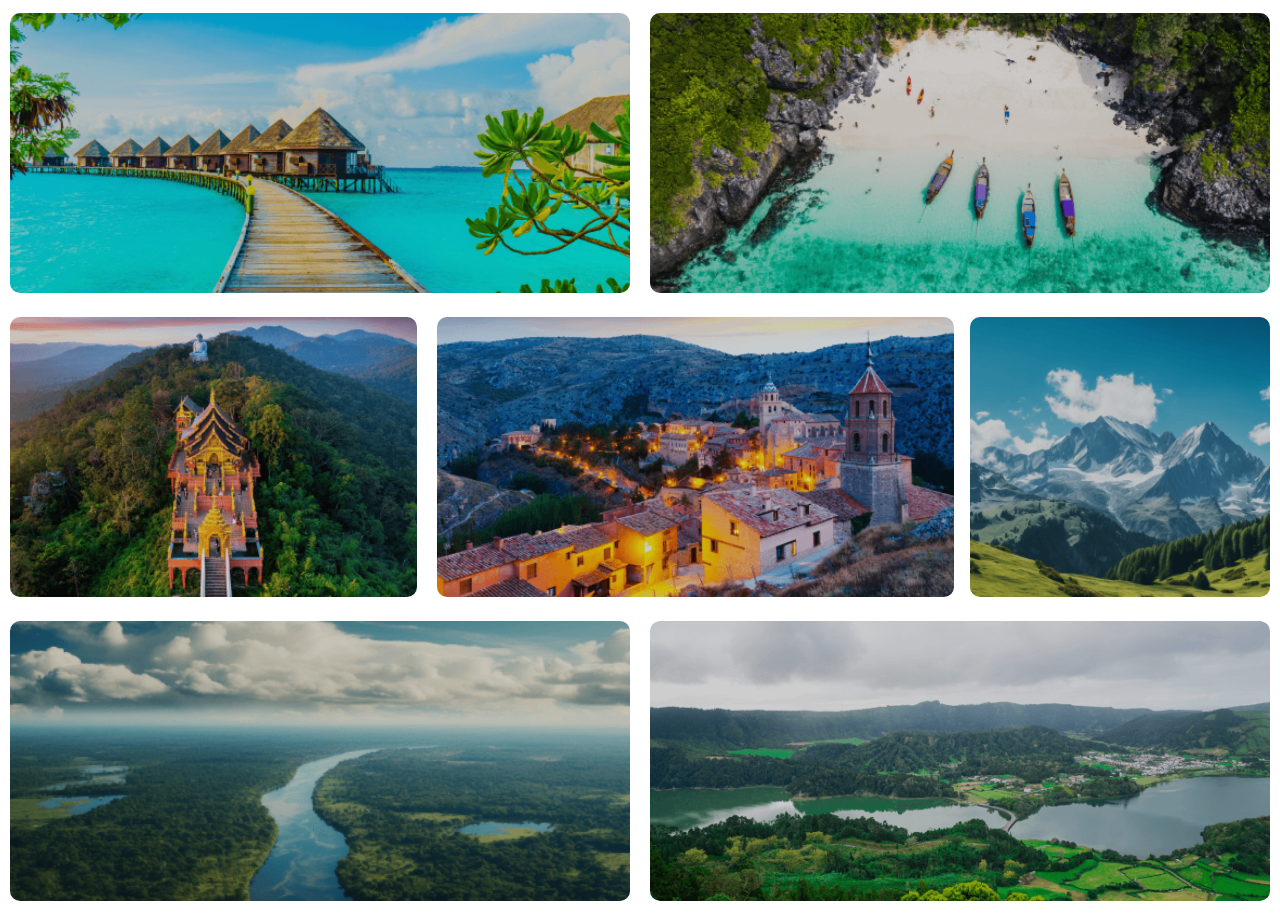
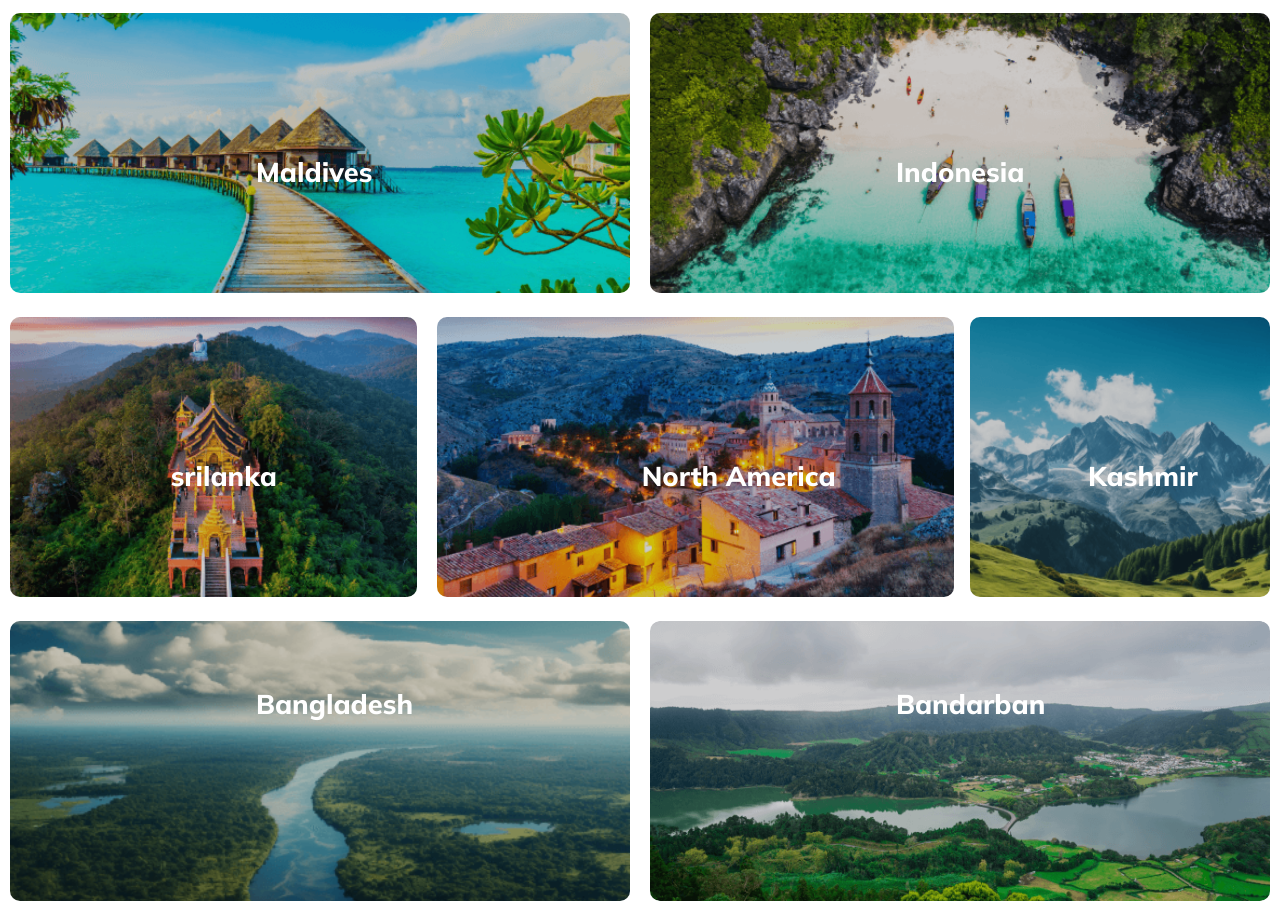
Before and after one commit to 0RafsanAhsan0/journey-junction-website, a plain HTML site: page index.html in a window 1280 px wide. Shown: the part 1629-2544 px from the top of the page. Drawn offline with Linux system fonts and the light colour scheme.

Commit message:
destination section with text completed

```diff
--- a/index.html
+++ b/index.html
@@ -56,7 +56,8 @@
             <div class="popular-container">
                 <h3 class="primary-title">Our Popular Tours</h3>
                 <p class="primary-para popular-description">Embark on unforgettable journeys with our popular tours.
-                    <br> Explore diverse landscapes, cultural wonders, and create lasting memories.</p>
+                    <br> Explore diverse landscapes, cultural wonders, and create lasting memories.
+                </p>
                 <ul>
                     <li class="primary-para">Enchanting European Capitals: Discover the allure of Paris, <br> Rome, and
                         Barcelona on this captivating journey through iconic European cities.</li>
@@ -82,24 +83,45 @@
             <div class="destination-image-container">
                 <div class="des-img-1">
                     <img src="./Images/maldive.png" alt="">
+                    <div class="country-name">
+                        <p>Maldives</p>
+                    </div>
                 </div>
                 <div class="des-img-2">
                     <img src="./Images/indonesia.png" alt="">
+                    <div class="country-name">
+                        <p>Indonesia</p>
+                    </div>
                 </div>
                 <div class="des-img-3">
                     <img src="./Images/srilanka.png" alt="">
+                    <div class="country-name">
+                        <p>srilanka</p>
+                    </div>
                 </div>
                 <div class="des-img-4">
                     <img src="./Images/north-america.png" alt="">
+                    <div class="country-name">
+                        <p>North America</p>
+                    </div>
                 </div>
                 <div class="des-img-5">
                     <img src="./Images/kashmir.png" alt="">
+                    <div class="country-name">
+                        <p>Kashmir</p>
+                    </div>
                 </div>
                 <div class="des-img-6">
                     <img src="./Images/bangladesh.png" alt="">
+                    <div class="country-name">
+                        <p>Bangladesh</p>
+                    </div>
                 </div>
                 <div class="des-img-7">
                     <img src="./Images/bandarban.png" alt="">
+                    <div class="country-name">
+                        <p>Bandarban</p>
+                    </div>
                 </div>
             </div>
         </section>
--- a/styles/journey.css
+++ b/styles/journey.css
@@ -134,11 +134,12 @@ body {
 }
 
 /* destination styles */
-.destination{
+.destination {
     text-align: center;
     margin-top: 100px;
 }
-.destination-image-container{
+
+.destination-image-container {
     width: 100%;
     height: 100%;
     display: grid;
@@ -147,41 +148,74 @@ body {
     border-radius: 20px;
     margin-top: 30px;
 }
-.destination-image-container img{
+
+.country-name {
+    color: #FFF;
+    text-align: center;
+    font-size: 1.7rem;
+    font-weight: 800;
+    position: absolute;
+    top: 25%;
+    left: 40%;
+
+}
+
+.destination-image-container img {
     width: 100%;
     height: 300px;
     object-fit: cover;
     border-radius: 20px;
     padding: 10px;
 }
-.des-img-1{
+
+.des-img-1 {
     grid-column: 1/span 6;
     grid-row: 1/span 2;
+    position: relative;
+
 }
-.des-img-2{
+
+.des-img-2 {
     grid-column: 7/span 13;
     grid-row: 1/span 2;
+    position: relative;
+
 }
-.des-img-3{
+
+.des-img-3 {
     grid-column: 1/span 4;
     grid-row: 2/span 3;
+    position: relative;
+
 }
-.des-img-4{
+
+.des-img-4 {
     width: 63%;
     grid-column: 5/span 9;
     grid-row: 2/span 3;
+    position: relative;
+
 }
-.des-img-5{
+
+.des-img-5 {
     grid-column: 10/span 13;
     grid-row: 2/span 3;
+    position: relative;
+
 }
-.des-img-6{
+
+.des-img-6 {
     grid-column: 1/span 6;
     grid-row: 3/span 4;
+    position: relative;
+
 }
-.des-img-7{
+
+.des-img-7 {
     grid-column: 7/span 13;
     grid-row: 3/span 4;
+    position: relative;
+
 }
 
 
@@ -227,46 +261,53 @@ body {
 
     .popular-img img {
         width: 425px;
-        /* margin-left: 30%; */
     }
 
-    .destination-image-container img{
+    .destination-image-container img {
         max-width: 100%;
     }
-    .destination-image-container{
+
+    .destination-image-container {
         display: block;
     }
-    .des-img-1{
+
+    .des-img-1 {
         grid-column: 1/span 1;
         grid-row: 1/span 1;
     }
-    .des-img-2{
+
+    .des-img-2 {
         grid-column: 1/span 1;
         grid-row: 2/span 1;
 
     }
-    .des-img-3{
+
+    .des-img-3 {
         grid-column: 1/span 1;
         grid-row: 3/span 1;
 
     }
-    .des-img-4{
+
+    .des-img-4 {
         width: 100%;
         grid-column: 1/span 1;
         grid-row: 4/span 1;
 
     }
-    .des-img-5{
+
+    .des-img-5 {
         grid-column: 1/span 1;
         grid-row: 5/span 1;
 
     }
-    .des-img-6{
+
+    .des-img-6 {
         grid-column: 1/span 1;
         grid-row: 6/span 1;
 
     }
-    .des-img-7{
+
+    .des-img-7 {
         grid-column: 1/span 1;
         grid-row: 7/span 1;
 
```
